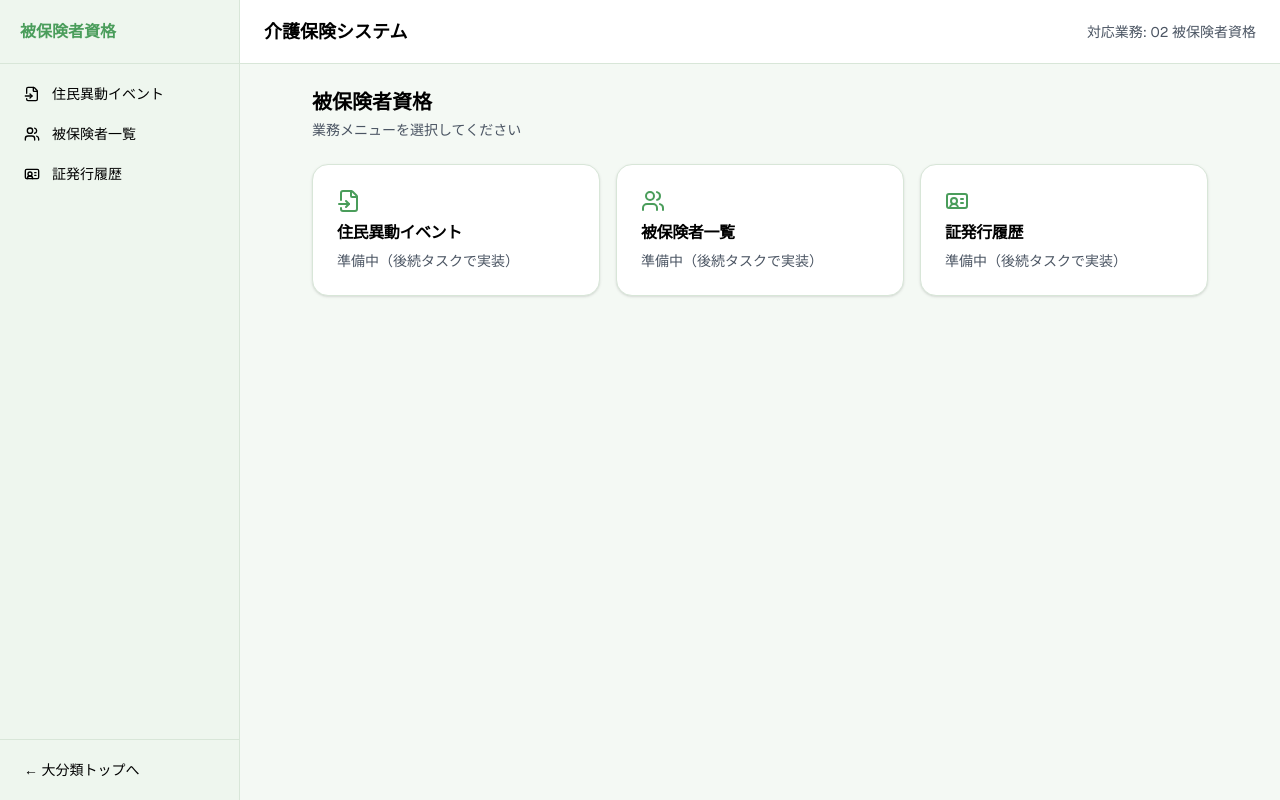
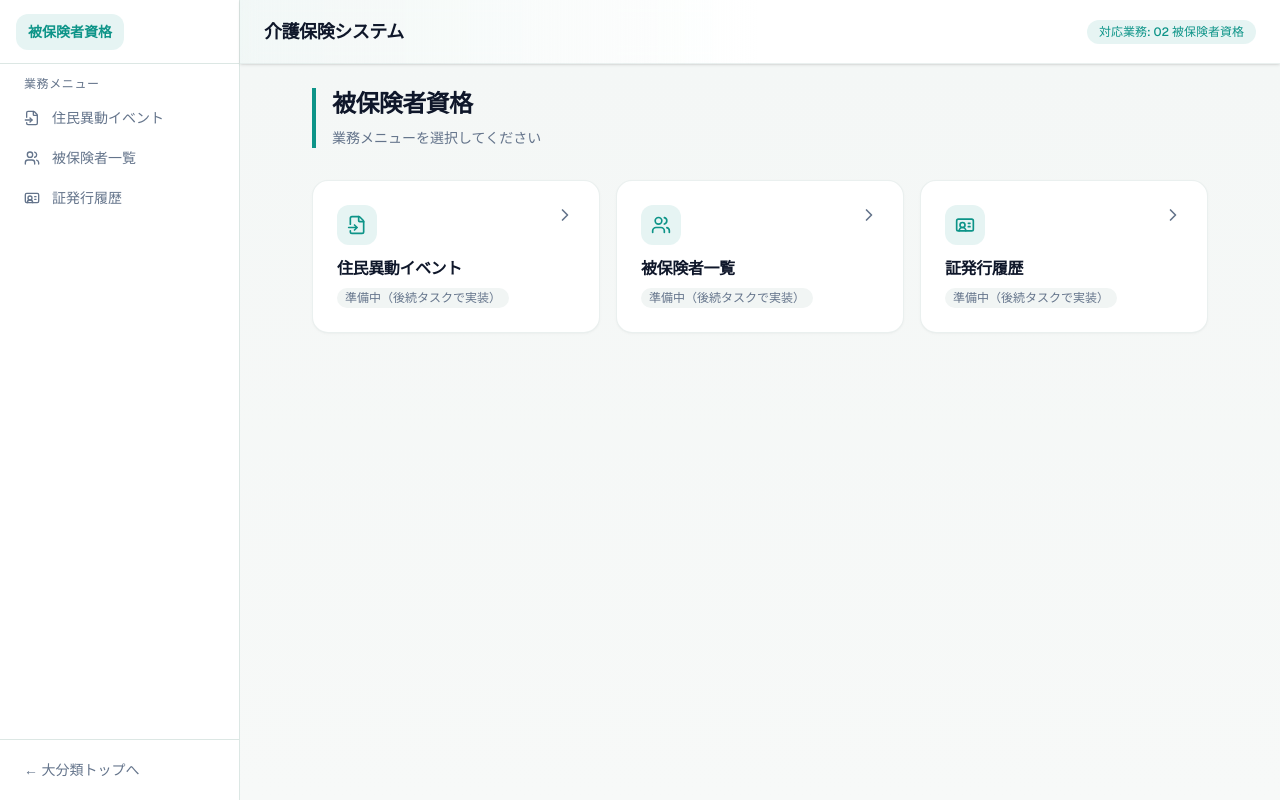
Before and after one commit to yoshihub/care-system, a Next.js app in the folder frontend/: page /qualification in a window 1280 px wide. Built offline with nearby package versions, Linux system fonts and the light colour scheme.

Commit message:
デザイン変更

```diff
--- a/frontend/app/globals.css
+++ b/frontend/app/globals.css
@@ -1,52 +1,52 @@
 @import "tailwindcss";
 
 /*
- * 配色テーマ: 白〜ごく薄い緑を基調に、アクセントは落ち着いた緑。
- * 文字は見やすさ重視で黒。角丸はやや大きめ、影は控えめ（各コンポーネント側）。
+ * 配色テーマ: パターンE（ウォーム・公共サービス）。
+ * わずかに温かいオフホワイト背景 + ティールアクセント。介護・福祉の信頼感を意識。
  */
 :root {
   --radius: 0.75rem;
 
-  /* ベース: ごく薄い緑がかった背景 / 黒文字 */
-  --background: #f4f9f4;
-  --foreground: #000000;
+  /* ベース: ウォームオフホワイト / スレート文字 */
+  --background: #f7f9f8;
+  --foreground: #0f172a;
 
   /* カード・ポップオーバーは白 */
   --card: #ffffff;
-  --card-foreground: #000000;
+  --card-foreground: #0f172a;
   --popover: #ffffff;
-  --popover-foreground: #000000;
+  --popover-foreground: #0f172a;
 
-  /* プライマリ: 落ち着いた中間トーンの緑 */
-  --primary: #4a9d5b;
+  /* プライマリ: ティール（ケア・公共性） */
+  --primary: #0d9488;
   --primary-foreground: #ffffff;
 
-  /* セカンダリ・補助: 薄緑 */
-  --secondary: #e6f2e6;
-  --secondary-foreground: #000000;
-  --muted: #eef5ee;
-  --muted-foreground: #4b5563;
-  --accent: #d7eed9;
-  --accent-foreground: #14532d;
+  /* セカンダリ・補助 */
+  --secondary: #f1f5f4;
+  --secondary-foreground: #0f172a;
+  --muted: #f1f5f4;
+  --muted-foreground: #64748b;
+  --accent: #ecfdf5;
+  --accent-foreground: #115e59;
 
   /* 業務エラー用の赤 */
   --destructive: #dc2626;
   --destructive-foreground: #ffffff;
 
   /* 境界・入力・フォーカスリング */
-  --border: #d8e6d8;
-  --input: #d8e6d8;
-  --ring: #4a9d5b;
+  --border: #dce7e4;
+  --input: #dce7e4;
+  --ring: #0d9488;
 
-  /* サイドバー */
-  --sidebar: #eef6ee;
-  --sidebar-foreground: #000000;
-  --sidebar-primary: #4a9d5b;
+  /* サイドバー（白ベース） */
+  --sidebar: #ffffff;
+  --sidebar-foreground: #0f172a;
+  --sidebar-primary: #0d9488;
   --sidebar-primary-foreground: #ffffff;
-  --sidebar-accent: #d7eed9;
-  --sidebar-accent-foreground: #14532d;
-  --sidebar-border: #d8e6d8;
-  --sidebar-ring: #4a9d5b;
+  --sidebar-accent: #ecfdf5;
+  --sidebar-accent-foreground: #115e59;
+  --sidebar-border: #dce7e4;
+  --sidebar-ring: #0d9488;
 }
 
 @theme inline {
--- a/frontend/app/layout.tsx
+++ b/frontend/app/layout.tsx
@@ -27,7 +27,9 @@ export default function RootLayout({
       lang="ja"
       className={`${geistSans.variable} ${geistMono.variable} h-full antialiased`}
     >
-      <body className="min-h-full flex flex-col">{children}</body>
+      <body className="flex min-h-screen flex-col bg-background text-foreground">
+        {children}
+      </body>
     </html>
   );
 }
--- a/frontend/app/qualification/layout.tsx
+++ b/frontend/app/qualification/layout.tsx
@@ -16,7 +16,9 @@ export default function QualificationLayout({
       <AppSidebar />
       <div className="flex min-w-0 flex-1 flex-col">
         <AppHeader />
-        <main className="flex-1 p-6">{children}</main>
+        <main className="flex-1 bg-gradient-to-b from-muted/50 to-background p-6">
+          {children}
+        </main>
       </div>
     </div>
   );
--- a/frontend/app/qualification/page.tsx
+++ b/frontend/app/qualification/page.tsx
@@ -1,4 +1,5 @@
 import Link from "next/link";
+import { ChevronRight } from "lucide-react";
 
 import {
   Card,
@@ -15,9 +16,9 @@ import { QUALIFICATION_NAV_ITEMS } from "@/components/layout/nav-items";
 export default function QualificationDashboardPage() {
   return (
     <div className="mx-auto w-full max-w-4xl">
-      <header className="mb-6">
-        <h1 className="text-xl font-bold">被保険者資格</h1>
-        <p className="mt-1 text-sm text-muted-foreground">
+      <header className="mb-8 border-l-4 border-primary pl-4">
+        <h1 className="text-2xl font-bold tracking-tight">被保険者資格</h1>
+        <p className="mt-2 text-sm text-muted-foreground">
           業務メニューを選択してください
         </p>
       </header>
@@ -26,12 +27,21 @@ export default function QualificationDashboardPage() {
         {QUALIFICATION_NAV_ITEMS.map((item) => {
           const Icon = item.icon;
           return (
-            <Link key={item.href} href={item.href} className="block">
-              <Card className="h-full transition-colors hover:border-primary hover:bg-accent/50">
+            <Link key={item.href} href={item.href} className="group block">
+              <Card className="relative h-full transition-all hover:-translate-y-0.5 hover:border-primary/30 hover:shadow-lg hover:shadow-primary/5">
                 <CardHeader>
-                  <Icon className="mb-2 size-6 text-primary" />
+                  <div className="mb-3 flex items-start justify-between">
+                    <div className="rounded-lg bg-primary/10 p-2.5">
+                      <Icon className="size-5 text-primary" />
+                    </div>
+                    <ChevronRight className="size-5 text-muted-foreground transition-transform group-hover:translate-x-0.5 group-hover:text-primary" />
+                  </div>
                   <CardTitle className="text-base">{item.label}</CardTitle>
-                  <CardDescription>準備中（後続タスクで実装）</CardDescription>
+                  <CardDescription>
+                    <span className="inline-flex rounded-full bg-muted px-2 py-0.5 text-xs">
+                      準備中（後続タスクで実装）
+                    </span>
+                  </CardDescription>
                 </CardHeader>
               </Card>
             </Link>
--- a/frontend/components/layout/app-header.tsx
+++ b/frontend/components/layout/app-header.tsx
@@ -6,9 +6,11 @@ import { QUALIFICATION_BUSINESS_LABEL } from "@/components/layout/nav-items";
  */
 export function AppHeader() {
   return (
-    <header className="flex h-16 shrink-0 items-center justify-between border-b bg-card px-6">
-      <span className="text-lg font-semibold">介護保険システム</span>
-      <span className="text-sm text-muted-foreground">
+    <header className="flex h-16 shrink-0 items-center justify-between border-b border-border/60 bg-gradient-to-r from-primary/5 via-card/80 to-card/80 px-6 shadow-sm backdrop-blur supports-backdrop-filter:bg-card/60">
+      <span className="text-lg font-semibold tracking-tight">
+        介護保険システム
+      </span>
+      <span className="rounded-full bg-primary/10 px-3 py-1 text-xs font-medium text-primary">
         対応業務: {QUALIFICATION_BUSINESS_LABEL}
       </span>
     </header>
--- a/frontend/components/layout/app-sidebar.tsx
+++ b/frontend/components/layout/app-sidebar.tsx
@@ -4,9 +4,7 @@ import Link from "next/link";
 import { usePathname } from "next/navigation";
 
 import { QualificationNavLinks } from "@/components/layout/qualification-nav-links";
-import {
-  QUALIFICATION_DASHBOARD_HREF,
-} from "@/components/layout/nav-items";
+import { QUALIFICATION_DASHBOARD_HREF } from "@/components/layout/nav-items";
 import { cn } from "@/lib/utils";
 
 /**
@@ -19,25 +17,30 @@ export function AppSidebar() {
   const isDashboard = pathname === QUALIFICATION_DASHBOARD_HREF;
 
   return (
-    <aside className="flex w-60 shrink-0 flex-col border-r bg-sidebar text-sidebar-foreground">
-      <div className="flex h-16 items-center border-b px-5">
+    <aside className="flex w-60 shrink-0 flex-col border-r border-sidebar-border bg-sidebar text-sidebar-foreground">
+      <div className="flex h-16 items-center border-b border-sidebar-border px-4">
         <Link
           href={QUALIFICATION_DASHBOARD_HREF}
           className={cn(
-            "font-semibold",
-            isDashboard && "text-sidebar-primary"
+            "rounded-lg px-3 py-2 text-sm font-semibold transition-colors",
+            isDashboard
+              ? "bg-primary/10 text-primary"
+              : "text-foreground hover:bg-muted"
           )}
         >
           被保険者資格
         </Link>
       </div>
       <nav className="flex-1 space-y-1 p-3" aria-label="業務メニュー">
+        <p className="mb-2 px-3 text-xs font-medium uppercase tracking-wider text-muted-foreground">
+          業務メニュー
+        </p>
         <QualificationNavLinks />
       </nav>
-      <div className="border-t p-3">
+      <div className="border-t border-sidebar-border p-3">
         <Link
           href="/"
-          className="block rounded-md px-3 py-2 text-sm hover:bg-sidebar-accent/60"
+          className="block rounded-lg px-3 py-2 text-sm text-muted-foreground transition-colors hover:bg-muted hover:text-foreground"
         >
           ← 大分類トップへ
         </Link>
--- a/frontend/components/layout/qualification-nav-links.tsx
+++ b/frontend/components/layout/qualification-nav-links.tsx
@@ -25,13 +25,13 @@ export function QualificationNavLinks() {
             key={item.href}
             href={item.href}
             className={cn(
-              "flex items-center gap-3 rounded-md px-3 py-2 text-sm transition-colors",
+              "flex items-center gap-3 rounded-lg px-3 py-2 text-sm transition-colors",
               isActive
-                ? "bg-sidebar-accent text-sidebar-accent-foreground font-medium"
-                : "hover:bg-sidebar-accent/60"
+                ? "bg-primary/10 font-medium text-primary"
+                : "text-muted-foreground hover:bg-muted hover:text-foreground"
             )}
           >
-            <Icon className="size-4" />
+            <Icon className="size-4 shrink-0" />
             {item.label}
           </Link>
         );
--- a/frontend/components/ui/card.tsx
+++ b/frontend/components/ui/card.tsx
@@ -6,7 +6,7 @@ function Card({ className, ...props }: React.ComponentProps<"div">) {
   return (
     <div
       className={cn(
-        "rounded-xl border bg-card text-card-foreground shadow-sm",
+        "rounded-xl border border-border/60 bg-card text-card-foreground shadow-sm shadow-black/[0.03]",
         className
       )}
       {...props}
```
Also changed, not shown: frontend/app/page.tsx (+31 -10 lines).
